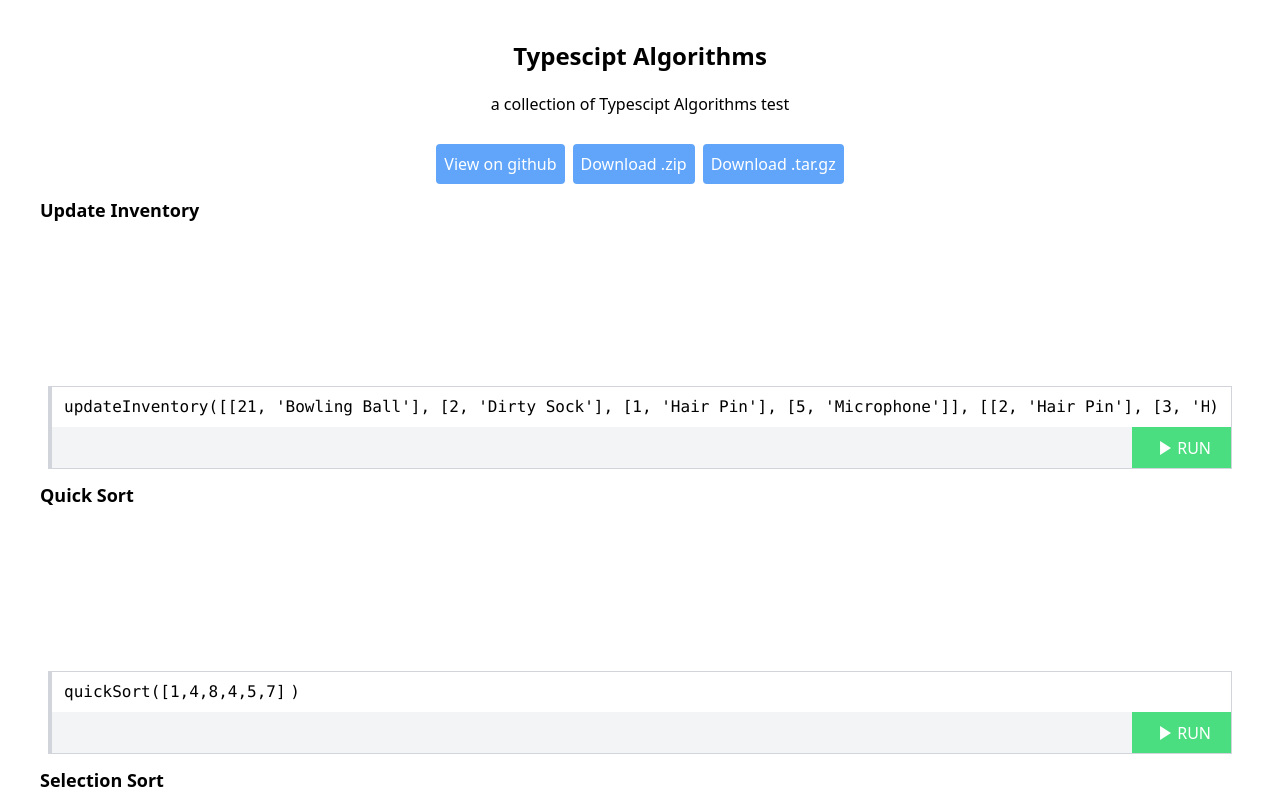
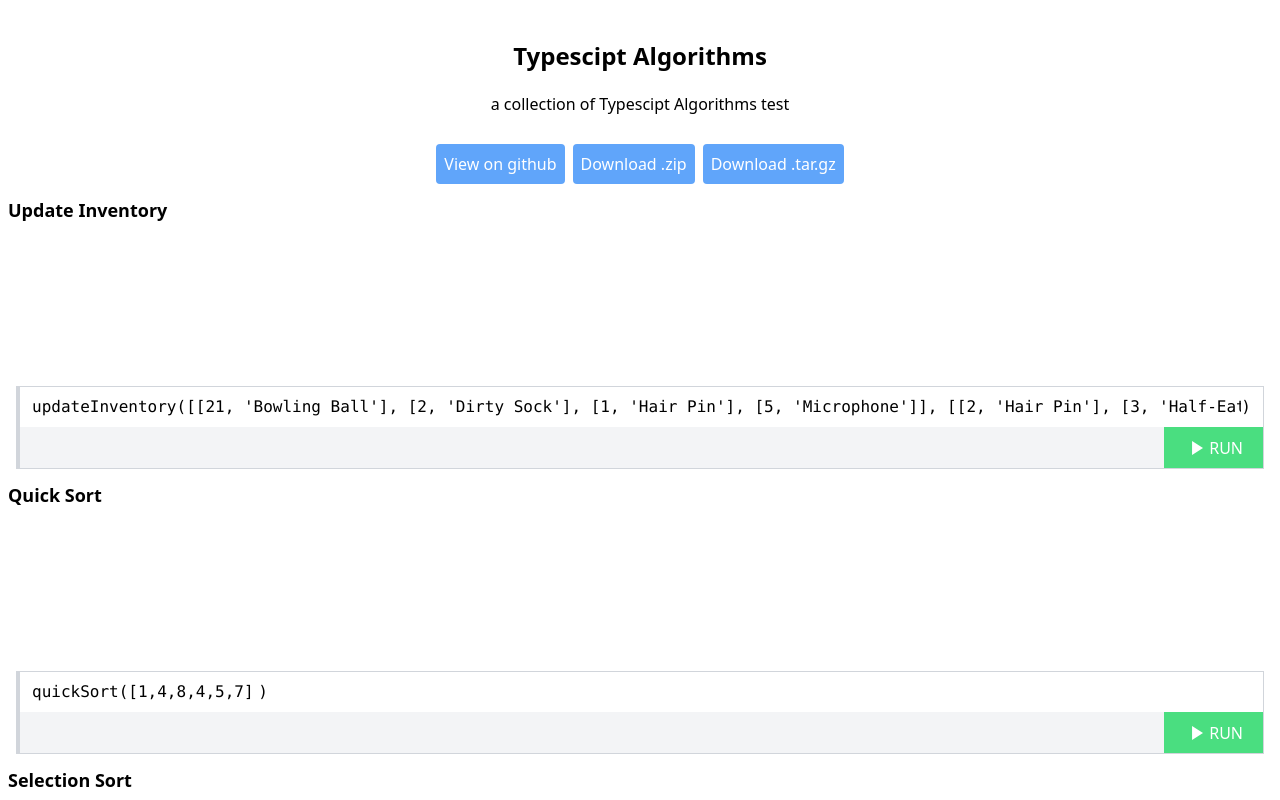
Before and after one commit to rachmanzz/codetest, a React app in the folder typescript/: page / in a window 1280 px wide. Shown: the top 800 px of the page. Built offline with nearby package versions, Linux system fonts and the light colour scheme.

Commit message:
fix: fixed padding container

```diff
--- a/typescript/src/App.tsx
+++ b/typescript/src/App.tsx
@@ -11,7 +11,7 @@ import updateInventory, { inventoryType } from "../inventory-update";
 const App = () =>{
     return (
 
-        <div className="container mx-auto px-10  py-10">
+        <div className="container mx-auto px-2 py-10">
             <div className="flex flex-col">
                 <h1 className=" text-2xl text-center font-bold">Typescipt Algorithms</h1>
                 <p className="text-center my-5">
```
